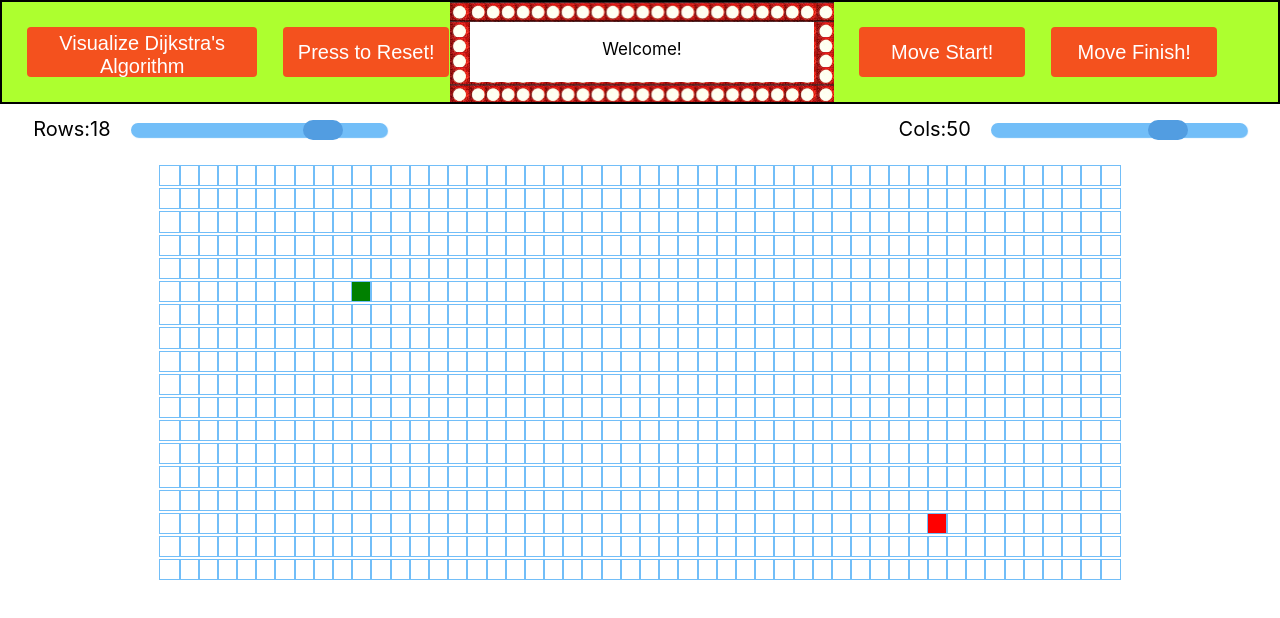
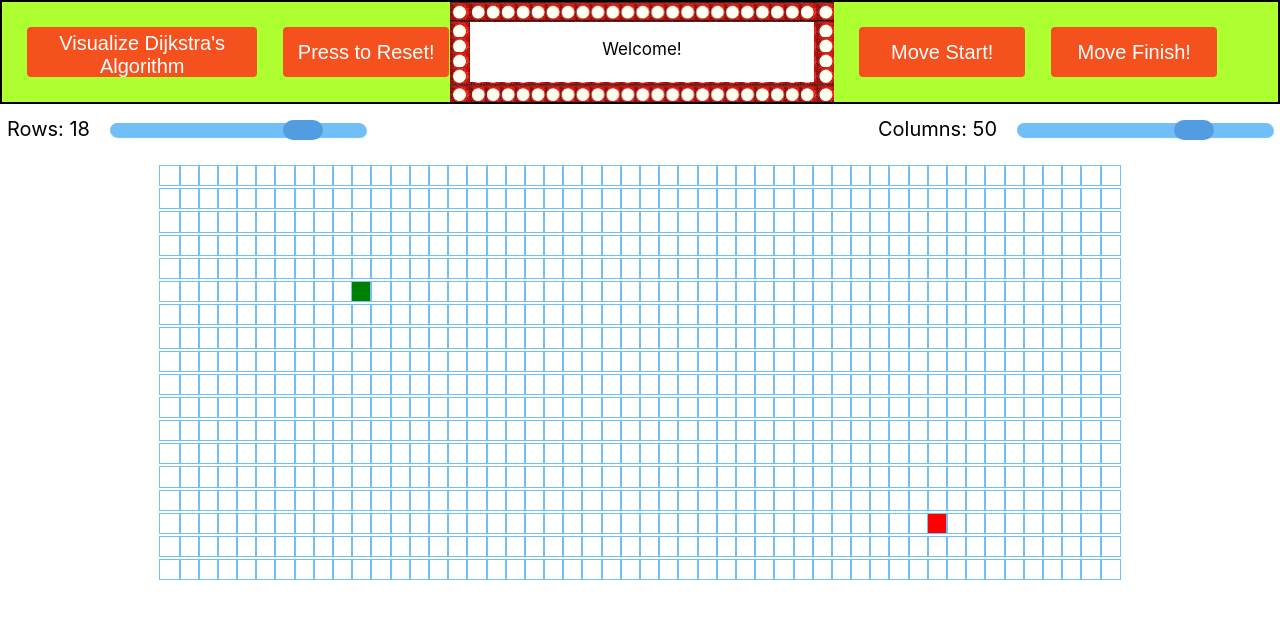
Before and after one commit to ENaveen98/visualizer-shortest-path-algorithms, a React (Create React App) app: page / in a window 1280 px wide. Shown: the top 618 px of the page. Built offline with nearby package versions, Linux system fonts and the light colour scheme.

Commit message:
mod9 styling sliders 2

```diff
--- a/src/Visualizer/Visualizer.jsx
+++ b/src/Visualizer/Visualizer.jsx
@@ -239,7 +239,7 @@ class Visaulizer extends React.Component {
         </div>
         <div>
           {/* Slider to change Rows */}
-          <label id="numRows">{"Rows:" + this.state.gridRows}</label>
+          <label id="numRows">{"Rows: " + this.state.gridRows}</label>
           <input
             type="range"
             id="vol"
@@ -251,7 +251,7 @@ class Visaulizer extends React.Component {
             onChange={this.handleRowsChange}
           ></input>
           {/* Slider to change Columns */}
-          <label id="numCols">{"Cols:" + this.state.gridCols}</label>
+          <label id="numCols">{"Columns: " + this.state.gridCols}</label>
           <input
             type="range"
             id="vol"
```
